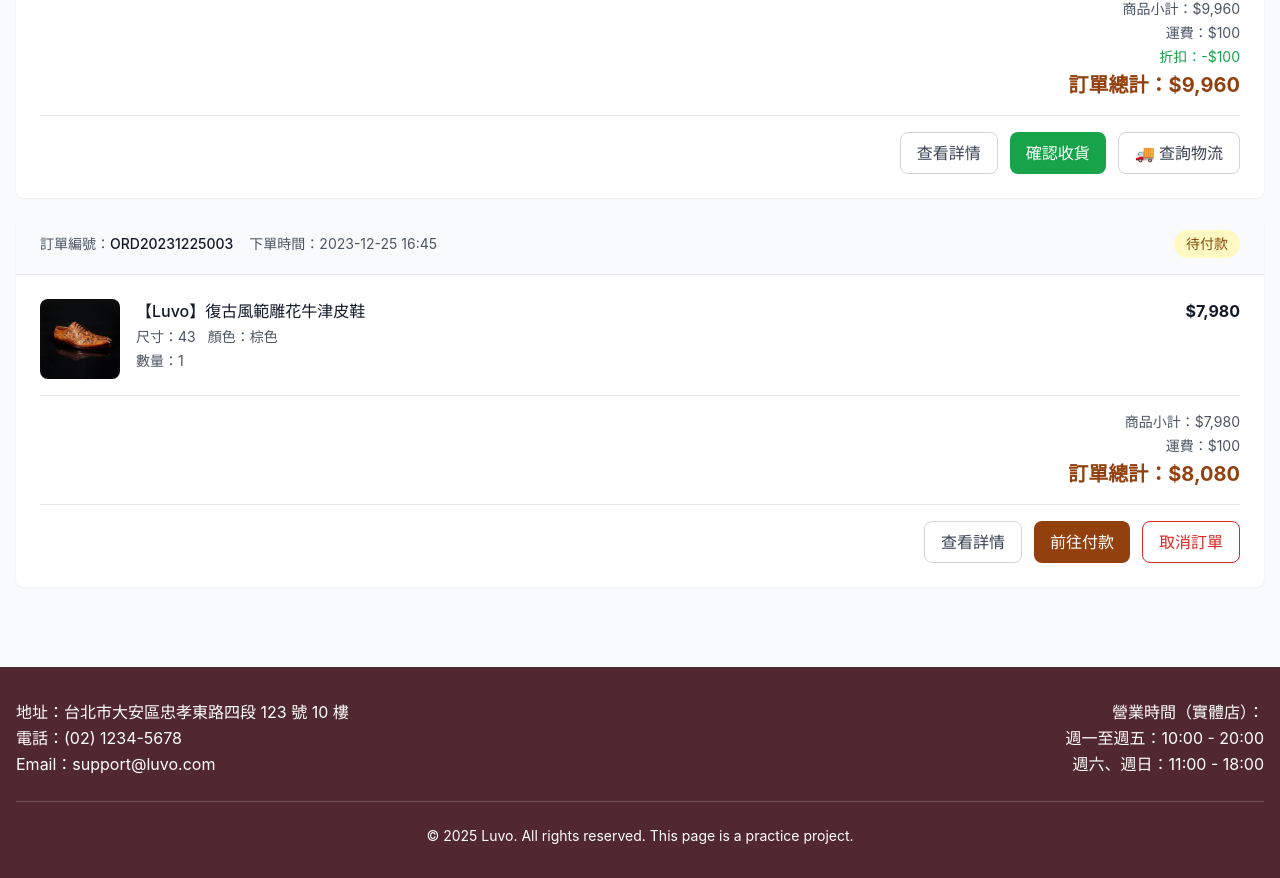
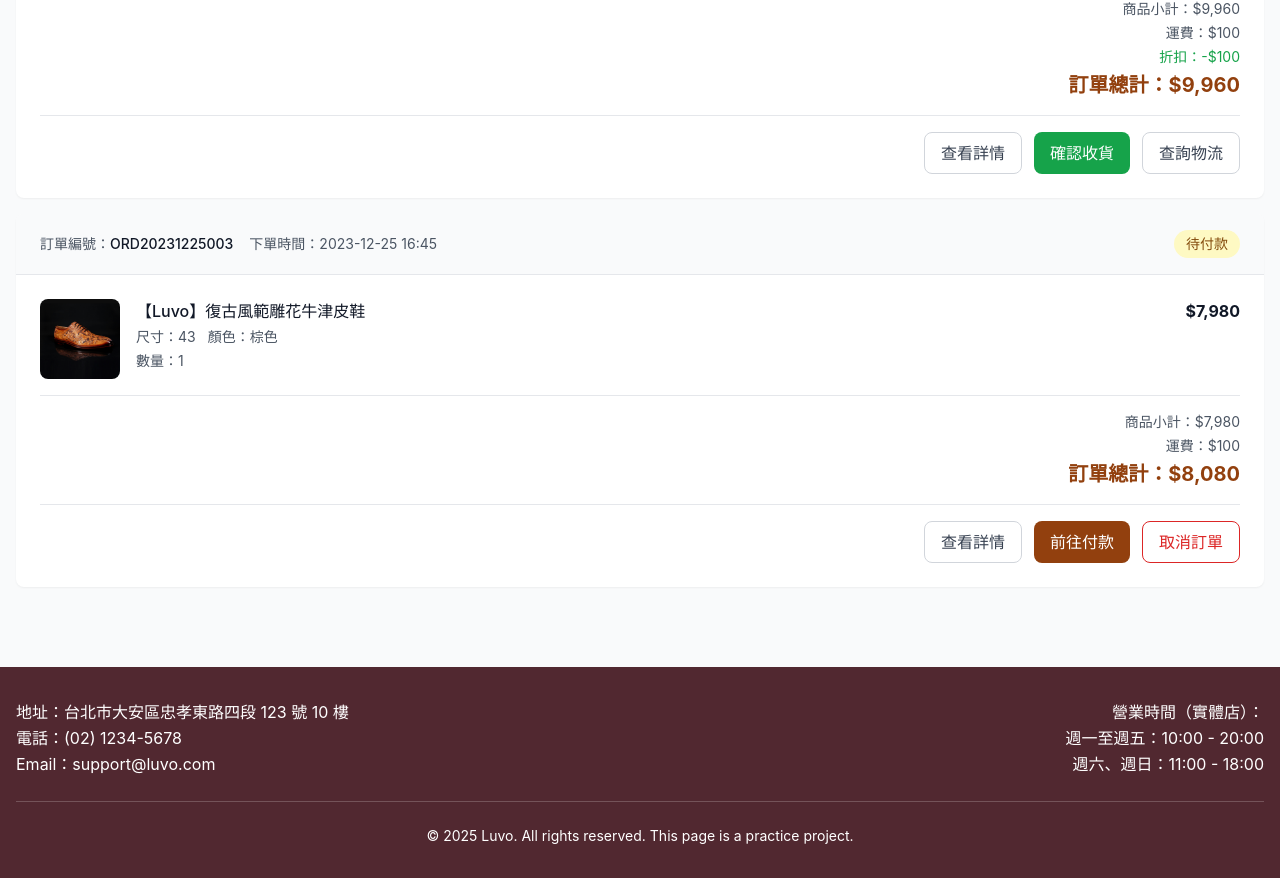
Before and after one commit to tinachen0326/luvo-ecommerce, a Vue app: page /user/orders in a window 1280 px wide. Shown: the part 917-1795 px from the top of the page. Built offline with nearby package versions, Linux system fonts and the light colour scheme; sample sign-in values are in the browser's storage.

Commit message:
進行CodeReview

```diff
--- a/src/views/User/Orders.vue
+++ b/src/views/User/Orders.vue
@@ -219,7 +219,7 @@
                 @click="trackOrder(order)"
                 class="px-4 py-2 border border-gray-300 text-gray-700 font-medium rounded-lg hover:bg-gray-50 transition-colors"
               >
-                🚚 查詢物流
+                 查詢物流
               </button>
             </div>
           </div>
```
